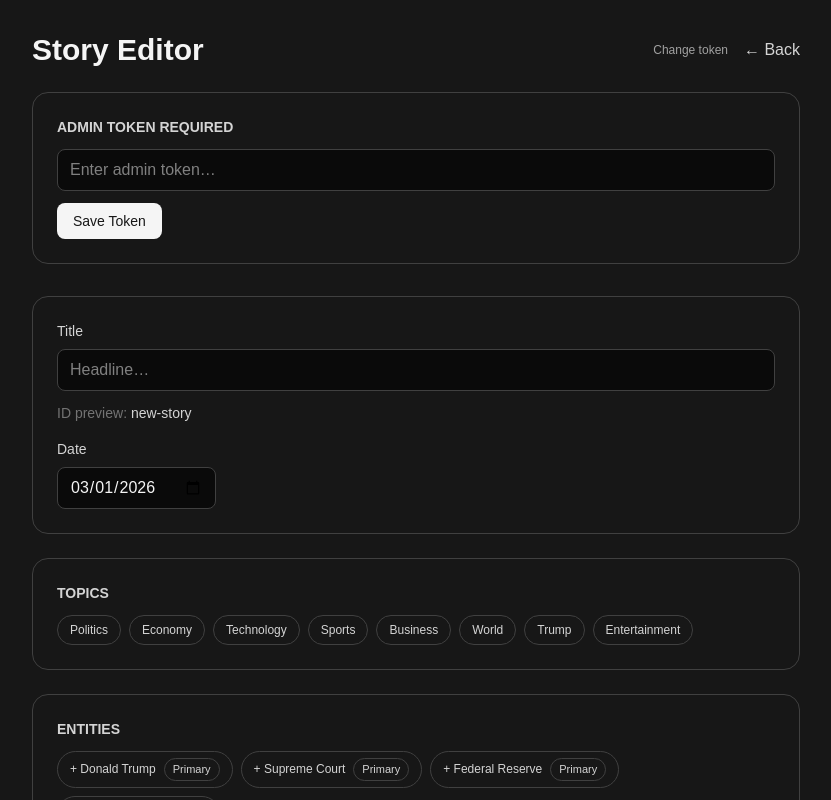
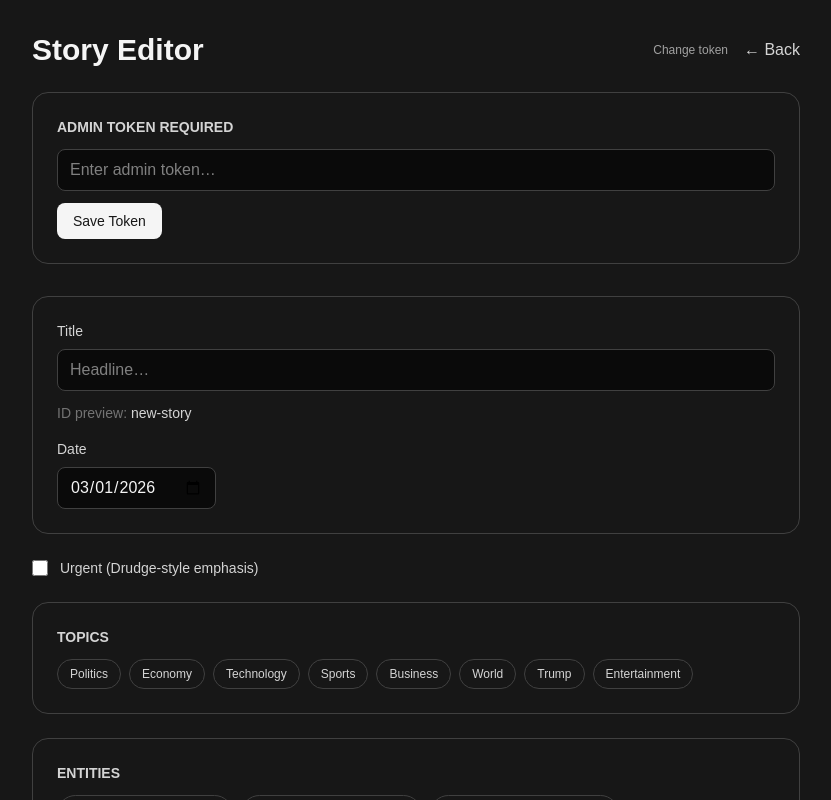
Before and after one commit to BushRaptor12/signal-site, a Next.js app: page /admin/editor in a window 1280 px wide. Shown: the top 800 px of the page, without its empty margins (224-1055 px from the left). Built offline with nearby package versions, Linux system fonts and the light colour scheme.

Commit message:
pills and urgent

```diff
--- a/app/admin/editor/page.tsx
+++ b/app/admin/editor/page.tsx
@@ -12,7 +12,7 @@ export default function EditorPage() {
   const [adminToken, setAdminToken] = useState<string | null>(null);
   const [showTokenInput, setShowTokenInput] = useState(false);
   const [tokenDraft, setTokenDraft] = useState("");
-
+const [urgent, setUrgent] = useState(false);
   useEffect(() => {
     const saved = localStorage.getItem(TOKEN_KEY);
     if (saved) setAdminToken(saved);
@@ -148,6 +148,7 @@ async function onDelete() {
       summary: cleanedSummary,
       sources: cleanedSources,
       date,
+      urgent,
       topics: topics.map(normalize),
       entities,
       primary_entities: primaryEntities,
@@ -229,7 +230,18 @@ async function onDelete() {
               />
             </div>
           </div>
-
+<div className="mt-4 flex items-center gap-3">
+  <input
+    id="urgent"
+    type="checkbox"
+    checked={urgent}
+    onChange={(e) => setUrgent(e.target.checked)}
+    className="h-4 w-4"
+  />
+  <label htmlFor="urgent" className="text-sm text-neutral-300">
+    Urgent (Drudge-style emphasis)
+  </label>
+</div>
           <div className="bg-neutral-900 border border-neutral-700 rounded-2xl p-6">
             <div className="text-sm font-semibold text-neutral-300 mb-3 uppercase">Topics</div>
             <div className="flex flex-wrap gap-2">
--- a/app/api/stories/route.ts
+++ b/app/api/stories/route.ts
@@ -78,6 +78,7 @@ export async function POST(req: Request) {
       primary_entities: Array.isArray(incoming.primary_entities) ? incoming.primary_entities : [],
       comments: Number(incoming.comments ?? 0),
       updated_at: new Date().toISOString(),
+      urgent: Boolean(incoming.urgent ?? false),
     };
 
     const supabase = supabaseServer();
--- a/app/lib/types.ts
+++ b/app/lib/types.ts
@@ -17,7 +17,7 @@ export type Story = {
   summary: string[];
   sources: Source[];
   date: string; // YYYY-MM-DD
-
+urgent: boolean;
   // keyword system
   topics: string[];          // high-level sections
   entities: Entity[];        // canonical + aliases
@@ -31,4 +31,6 @@ export type Story = {
 
 export type StoryWithViews = Story & {
   views: number;
+
+
 };
--- a/app/page.tsx
+++ b/app/page.tsx
@@ -210,8 +210,22 @@ export default function Home() {
             className="block"
           >
             <div className="bg-neutral-900 p-8 rounded-2xl border border-neutral-700 hover:border-neutral-500 transition">
-              <h2 className="text-2xl font-semibold text-center">{story.title}</h2>
-
+              <h2
+  className={`text-center font-semibold ${
+    story.urgent
+      ? "text-3xl md:text-4xl text-red-400 tracking-wide"
+      : "text-2xl"
+  }`}
+>
+  {story.title}
+</h2>
+<div
+  className={`bg-neutral-900 p-8 rounded-2xl border transition ${
+    story.urgent
+      ? "border-red-500/70 hover:border-red-400 shadow-[0_0_0_1px_rgba(239,68,68,0.25)]"
+      : "border-neutral-700 hover:border-neutral-500"
+  }`}
+></div>
               <div className="mt-4 space-y-2 text-neutral-400 text-center max-w-2xl mx-auto">
                 {story.summary.map((p, i) => (
                   <p key={i}>{p}</p>
@@ -222,19 +236,19 @@ export default function Home() {
                 {story.views} views • {story.comments} comments
               </div>
 
-              <div className="mt-4 flex flex-wrap gap-2 justify-center">
-                {(story.topics ?? []).map((t) => {
-                  const key = normalize(t);
+              <div className="mt-5 flex flex-wrap gap-2 justify-center">
+  {(story.topics ?? []).map((topic) => {
+    const key = normalize(topic);
     return (
       <button
         key={key}
         onClick={(e) => {
           e.preventDefault();
           e.stopPropagation();
-                        const key = normalize(t);
+
           setActiveTab(key);
 
-  // show temporary tab in the nav row if it isn't pinned
+          // Ghost tab behavior: make it temporarily appear in navbar if not pinned
           if (!pinned.includes(key)) setGhostTab(key);
           else setGhostTab(null);
         }}
```
Lines whose indentation alone changed are shown as unchanged.
